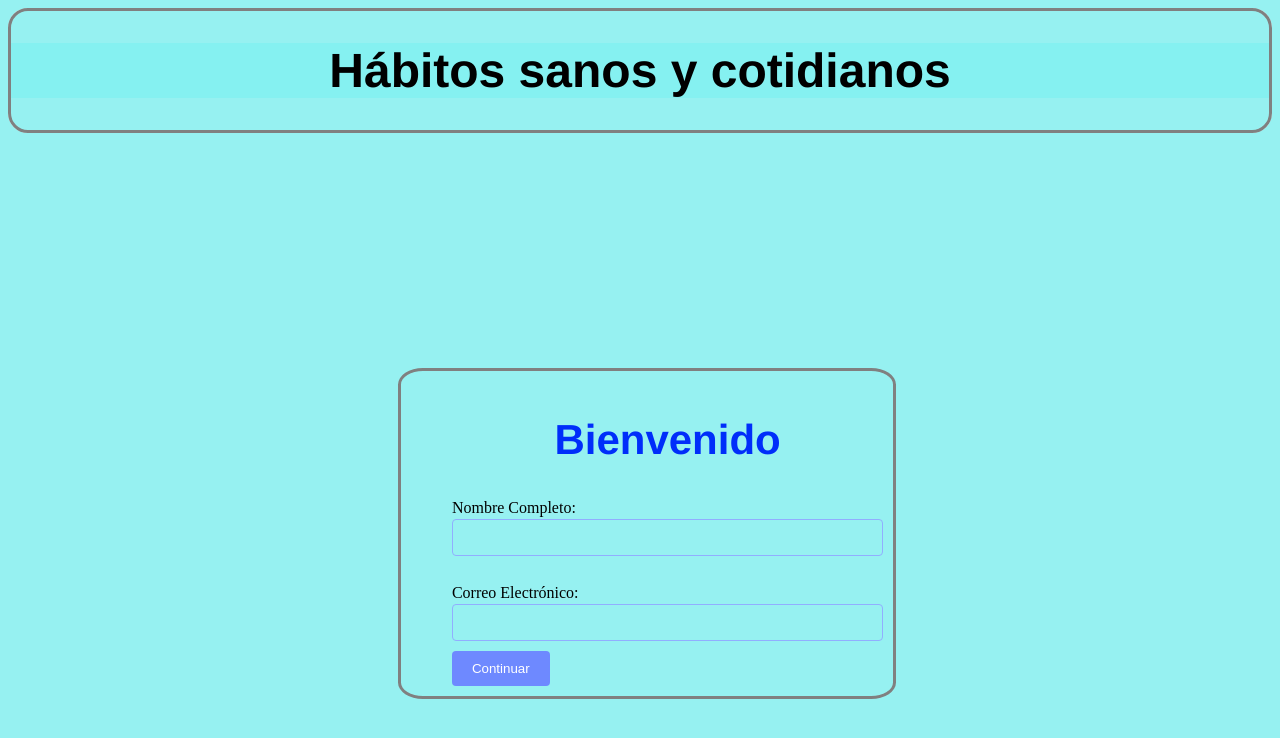
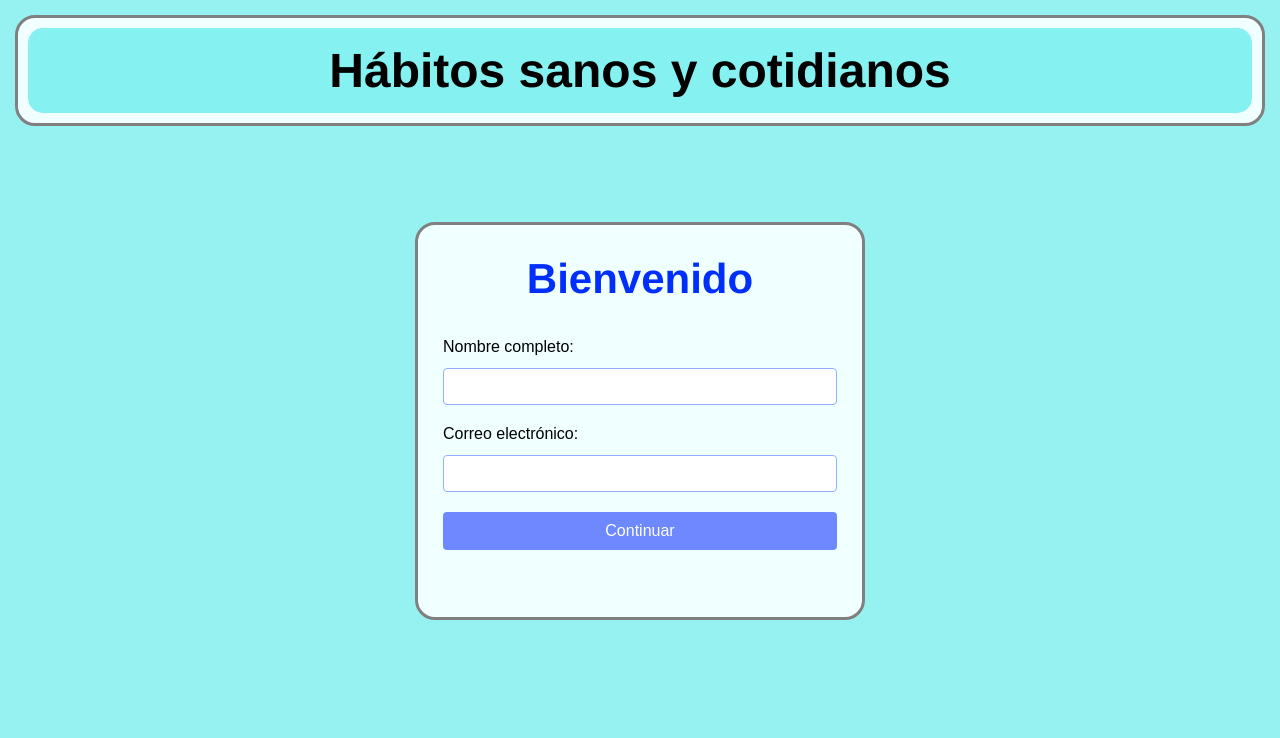
Before and after one commit to samuelJH222/Trabajo-Expo-ITM, a website: page public/index.html in a window 1280 px wide. Drawn offline with Linux system fonts and the light colour scheme.

Commit message:
cambios generales y adicion de encuesta simple

```diff
--- a/public/form.css
+++ b/public/form.css
@@ -0,0 +1,80 @@
+
+* {
+    box-sizing: border-box;
+}
+h1{
+    font-size: 2.5rem;
+    font-family: 'Franklin Gothic Medium', 'Arial Narrow', Arial, sans-serif;
+
+}
+body {
+    margin: 0;
+    min-height: 100vh;
+    background-color: rgb(150, 241, 241);
+    font-family: Arial, sans-serif;
+}
+.encabezado {
+    margin: 15px;
+    padding: 20px;
+    text-align: center;
+    background: linear-gradient(to right, #75d8ff, #a45fff);
+    border: 3px solid gray;
+    border-radius: 20px;
+}
+.encabezado h1 {
+    margin: 0;
+    color: #164e9b;
+    background-color: transparent;
+}
+.encabezado p {
+    background-color: transparent;
+}
+.contenedor {
+    width: calc(100% - 30px);
+    max-width: 550px;
+    margin: 35px auto;
+    padding: 25px;
+    background: linear-gradient(to right, #75d8ff, #a45fff);
+    border: 3px solid gray;
+    border-radius: 20px;
+}
+#formEncuesta {
+    display: flex;
+    flex-direction: column;
+    gap: 12px;
+    background-color: transparent;
+}
+label {
+    font-weight: bold;
+    background-color: transparent;
+}
+input,
+select {
+    width: 100%;
+    padding: 11px;
+    border: 1px solid #91aeff;
+    border-radius: 6px;
+    background-color: white;
+    font-size: 16px;
+}
+button {
+    margin-top: 10px;
+    padding: 12px;
+    border: none;
+    border-radius: 6px;
+    background-color: #6e89ff;
+    color: white;
+    font-size: 16px;
+    cursor: pointer;
+}
+button:hover {
+    background-color: #526fe8;
+}
+button:disabled {
+    opacity: 0.6;
+    cursor: not-allowed;
+}
+#mensaje {
+    overflow-wrap: anywhere;
+    background-color: transparent;
+}
--- a/public/index.css
+++ b/public/index.css
@@ -1,63 +1,89 @@
-*{
 
+* {
+    box-sizing: border-box;
+}
+
+body {
+    margin: 0;
+    min-height: 100vh;
     background-color: rgb(150, 241, 241);
 }
 
-.encabezado{
+.encabezado {
     background-color: azure;
+    border: solid 3px gray;
     border-radius: 20px;
+    margin: 15px;
+    padding: 10px;
 }
-.titulo{
+
+.inicio {
+    border-radius: 15px;
+    overflow: hidden;
+}
+
+.titulo {
     font-family: 'Franklin Gothic Medium', 'Arial Narrow', Arial, sans-serif;
     font-size: 300%;
     background-color: rgb(133, 241, 241);
     text-align: center;
-    text-decoration-color: cornflowerblue;
+    margin: 0;
+    padding: 15px;
     display: flex;
     justify-content: center;
     align-items: center;
     flex-wrap: wrap;
+}
 
+.cuerpo {
+    min-height: 70vh;
+    display: flex;
+    justify-content: center;
+    align-items: center;
+    padding: 30px 20px;
 }
-.inicio{
+
+.formulario {
+    width: 100%;
+    max-width: 450px;
     border: solid 3px gray;
     border-radius: 20px;
-}
-.formulario{
-    border: solid 3px gray;
-    align-items: center;
-    border-radius: 5%;
-    margin:  auto;
-    padding: 10px;
-    padding-left: 4%;
-
+    margin: auto;
+    padding: 25px;
+    background-color: azure;
 }
 
-.formulario h2{
+.formulario h2 {
     text-align: center;
     font-family: 'Franklin Gothic Medium', 'Arial Narrow', Arial, sans-serif;
     font-size: 42px;
     color: rgb(0, 46, 250);
+    background-color: transparent;
+    margin-top: 5px;
 }
-input[type="text"], input[type="email"] {
+
+.ingreso {
+    display: flex;
+    flex-direction: column;
+    gap: 10px;
+    background-color: transparent;
+}
+
+.ingreso label {
+    font-family: Arial, sans-serif;
+    background-color: transparent;
+}
+
+input[type="text"],
+input[type="email"] {
     width: 100%;
     padding: 10px;
     margin: 2px 0 10px 0;
     border: 1px solid #91aeff;
     border-radius: 4px;
-    box-sizing: border-box;
+    background-color: white;
 }
-section {
-      position: absolute;
-      width: 100vw;
-      height: 100vh;
-      display: flex;
-      justify-content: center;
-      align-items: center;
-      gap: 2px;
-      flex-wrap: wrap;
-      overflow: hidden;
-}
+
 .boton {
     background-color: #6e89ff;
     color: white;
@@ -65,4 +91,40 @@ section {
     border: none;
     border-radius: 4px;
     cursor: pointer;
+    font-size: 16px;
 }
+
+.boton:hover {
+    background-color: #526fe8;
+}
+
+.boton:disabled {
+    opacity: 0.6;
+    cursor: not-allowed;
+}
+
+#mensaje {
+    background-color: transparent;
+    font-family: Arial, sans-serif;
+    overflow-wrap: anywhere;
+}
+
+.pie-de-pagina {
+    text-align: center;
+    padding: 15px;
+    background-color: transparent;
+}
+
+@media (max-width: 600px) {
+    .titulo {
+        font-size: 200%;
+    }
+
+    .formulario {
+        padding: 20px;
+    }
+
+    .formulario h2 {
+        font-size: 32px;
+    }
+}
--- a/public/index.html
+++ b/public/index.html
@@ -1,10 +1,11 @@
+
 <!DOCTYPE html>
-<html lang="en">
+<html lang="es">
 <head>
     <meta charset="UTF-8">
     <meta name="viewport" content="width=device-width, initial-scale=1.0">
     <link rel="stylesheet" href="index.css">
-    <title>Formulario</title>
+    <title>Hábitos sanos y cotidianos</title>
 </head>
 <body>
     <header class="encabezado">
@@ -12,23 +13,43 @@
             <h1 class="titulo">Hábitos sanos y cotidianos</h1>
         </div>
     </header>
-    <section class="cuerpo">
 
+    <main class="cuerpo">
         <div class="formulario">
             <h2>Bienvenido</h2>
-            <form class = "ingreso" action="textbox">
-                <label for="textbox">Nombre Completo:</label>
-                <input type="text" id="textbox" name="textbox">
-            </form>
-            <br>
-            <form class = "email" action="textbox">
-                <label for="email">Correo Electrónico:</label>
-                <input type="email" id="email" name="email">
-                <button class="boton" type="submit">Continuar</button>
+
+            <form class="ingreso" id="formIngreso">
+                <label for="nombre">Nombre completo:</label>
+                <input
+                    type="text"
+                    id="nombre"
+                    name="nombre"
+                    maxlength="100"
+                    autocomplete="name"
+                    required
+                >
+
+                <label for="email">Correo electrónico:</label>
+                <input
+                    type="email"
+                    id="email"
+                    name="correo"
+                    maxlength="254"
+                    autocomplete="email"
+                    required
+                >
+
+                <button class="boton" type="submit">
+                    Continuar
+                </button>
+
+                <p id="mensaje" role="status" aria-live="polite"></p>
             </form>
         </div>
-    <footer class="pie de pagina">
+    </main>
 
-    </footer>
+    <footer class="pie-de-pagina"></footer>
+
+    <script src="app.js"></script>
 </body>
 </html>
```
Also changed, not shown: public/form.html (+48 -0 lines), package.json (renamed from public/package.json), server.js (renamed from public/server.js), 3 other files. Lines whose indentation alone changed are shown as unchanged.
